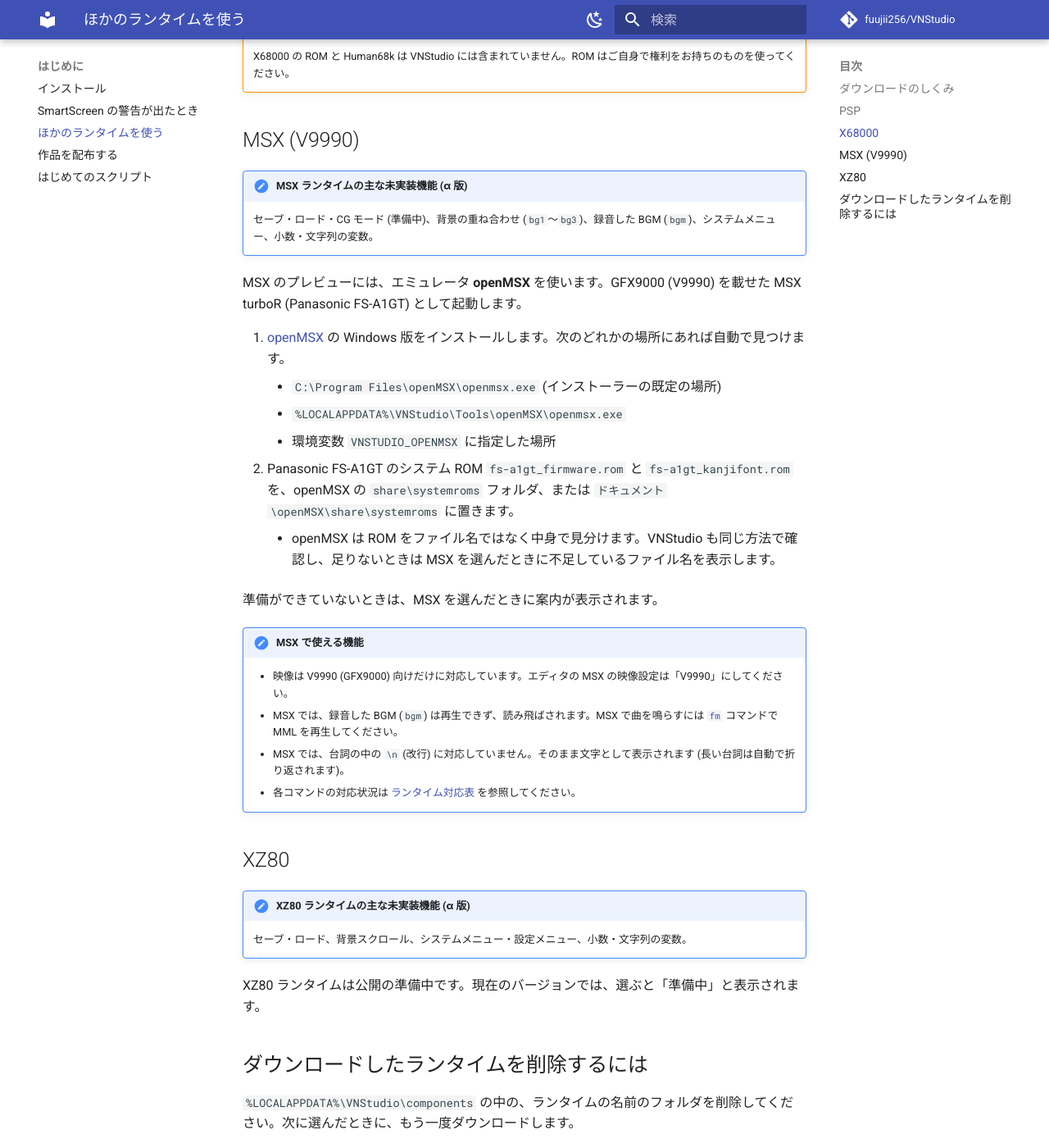
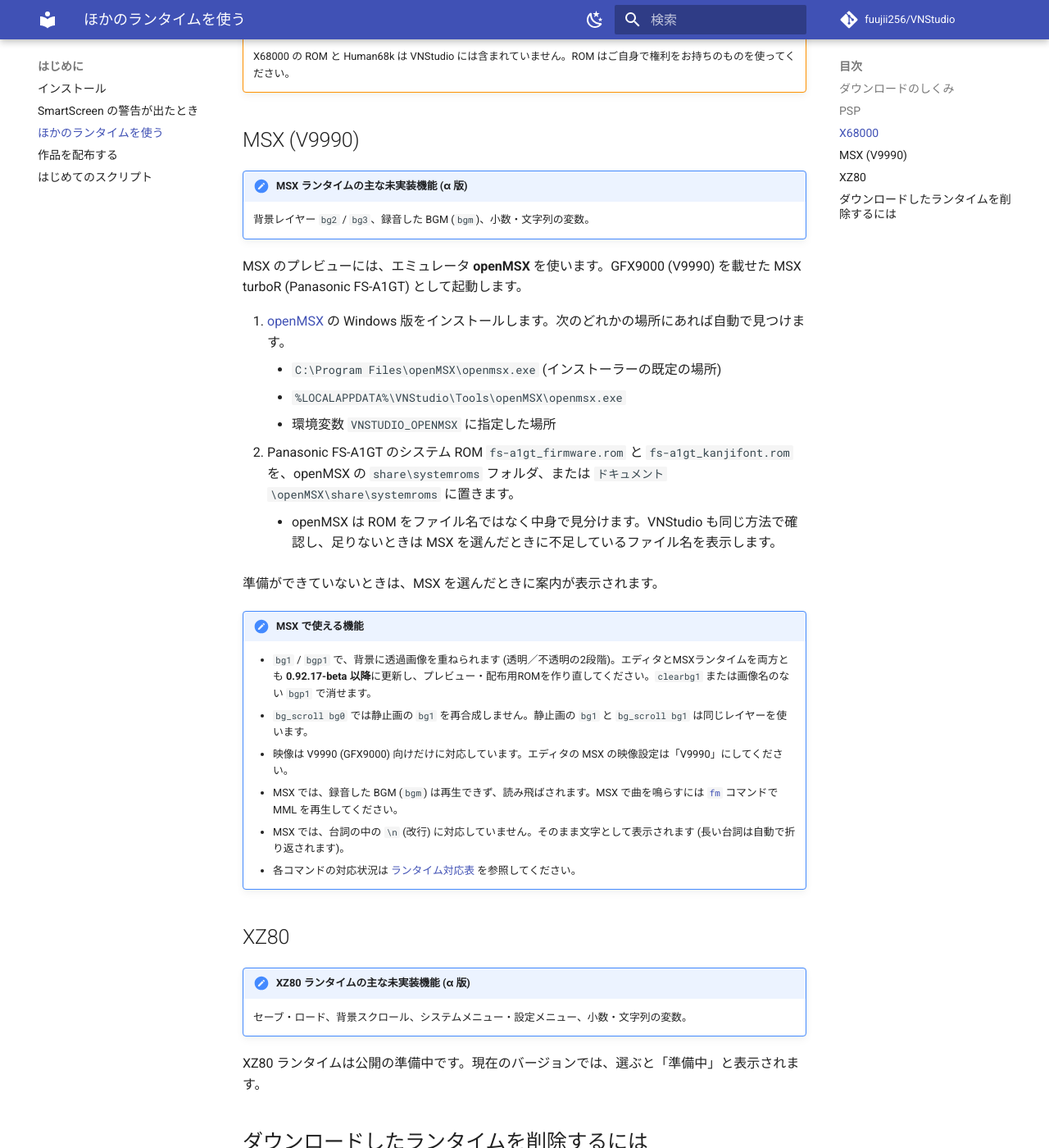
Before and after one commit to fuujii256/VNStudio, an MkDocs documentation site: the page built from docs/getting-started/runtimes.md, in a window 1280 px wide and 1400 px high, scrolled down 2811 px. Shown: the whole window at 82% size. Built offline with MkDocs 1.6.1 and Material for MkDocs 9.7.7, drawn with Linux system fonts in a browser that asks for light colours; comment, search, counter and statistics services are not loaded.

Commit message:
Release 0.92.17-beta: MSX BG1 transparency and paired editor update

```diff
--- a/docs/getting-started/runtimes.md
+++ b/docs/getting-started/runtimes.md
@@ -68,7 +68,7 @@ X68000 を初めて選んだとき、見つからなかった項目を指定す
 ## MSX (V9990)
 
 !!! note "MSX ランタイムの主な未実装機能 (α 版)"
-    セーブ・ロード・CG モード (準備中)、背景の重ね合わせ (`bg1`〜`bg3`)、録音した BGM (`bgm`)、システムメニュー、小数・文字列の変数。
+    背景レイヤー `bg2` / `bg3`、録音した BGM (`bgm`)、小数・文字列の変数。
 
 MSX のプレビューには、エミュレータ **openMSX** を使います。GFX9000 (V9990) を載せた MSX turboR (Panasonic FS-A1GT) として起動します。
 
@@ -82,6 +82,8 @@ MSX のプレビューには、エミュレータ **openMSX** を使います。
 準備ができていないときは、MSX を選んだときに案内が表示されます。
 
 !!! note "MSX で使える機能"
+    - `bg1` / `bgp1` で、背景に透過画像を重ねられます (透明／不透明の2段階)。エディタとMSXランタイムを両方とも **0.92.17-beta 以降**に更新し、プレビュー・配布用ROMを作り直してください。`clearbg1` または画像名のない `bgp1` で消せます。
+    - `bg_scroll bg0` では静止画の `bg1` を再合成しません。静止画の `bg1` と `bg_scroll bg1` は同じレイヤーを使います。
     - 映像は V9990 (GFX9000) 向けだけに対応しています。エディタの MSX の映像設定は「V9990」にしてください。
     - MSX では、録音した BGM (`bgm`) は再生できず、読み飛ばされます。MSX で曲を鳴らすには [`fm`](../reference/commands/audio.md#fm-play) コマンドで MML を再生してください。
     - MSX では、台詞の中の `\n` (改行) に対応していません。そのまま文字として表示されます (長い台詞は自動で折り返されます)。
```
Also changed, not shown: CHANGELOG/core.md (+10 -0 lines), README.md (+1 -1 lines), docs/getting-started/install.md (+2 -2 lines), docs/reference/commands/background.md (+1 -1 lines), docs/reference/index.md (+1 -1 lines), docs/reference/runtime-support.md (+2 -2 lines).
